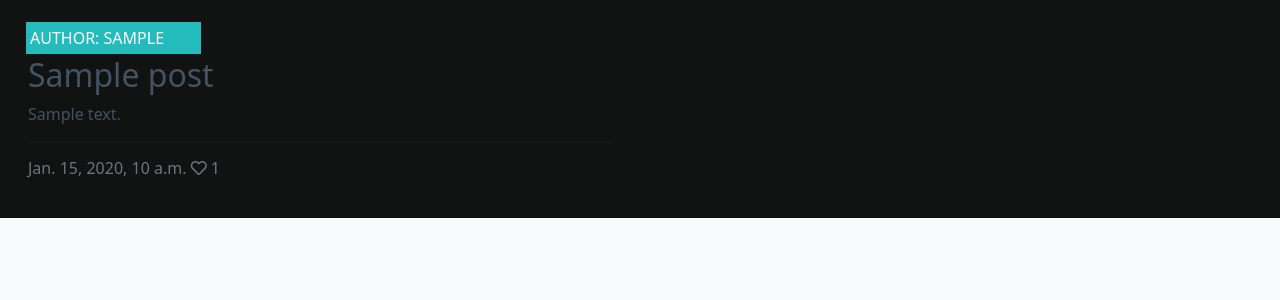
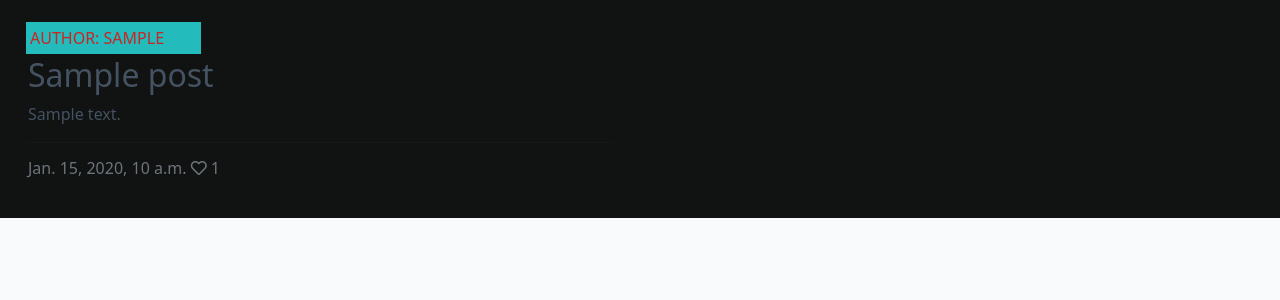
Before and after one commit to LuQuintas11/RaizalDuo, a Django app: page / in a window 1280 px wide. Shown: the part 60-360 px from the top of the page. Run offline with Django 3.2, Linux system fonts and the light colour scheme; tables that the repository leaves empty hold one stand-in row (values such as "Sample post").

Commit message:
Initial commmit

```diff
--- a/static/css/style.css
+++ b/static/css/style.css
@@ -47,7 +47,7 @@ body {
 }
 
 .author {
-    color: white;
+    color: rgb(201, 37, 37);
     margin: 4px;
     text-transform: uppercase;
 }
```
